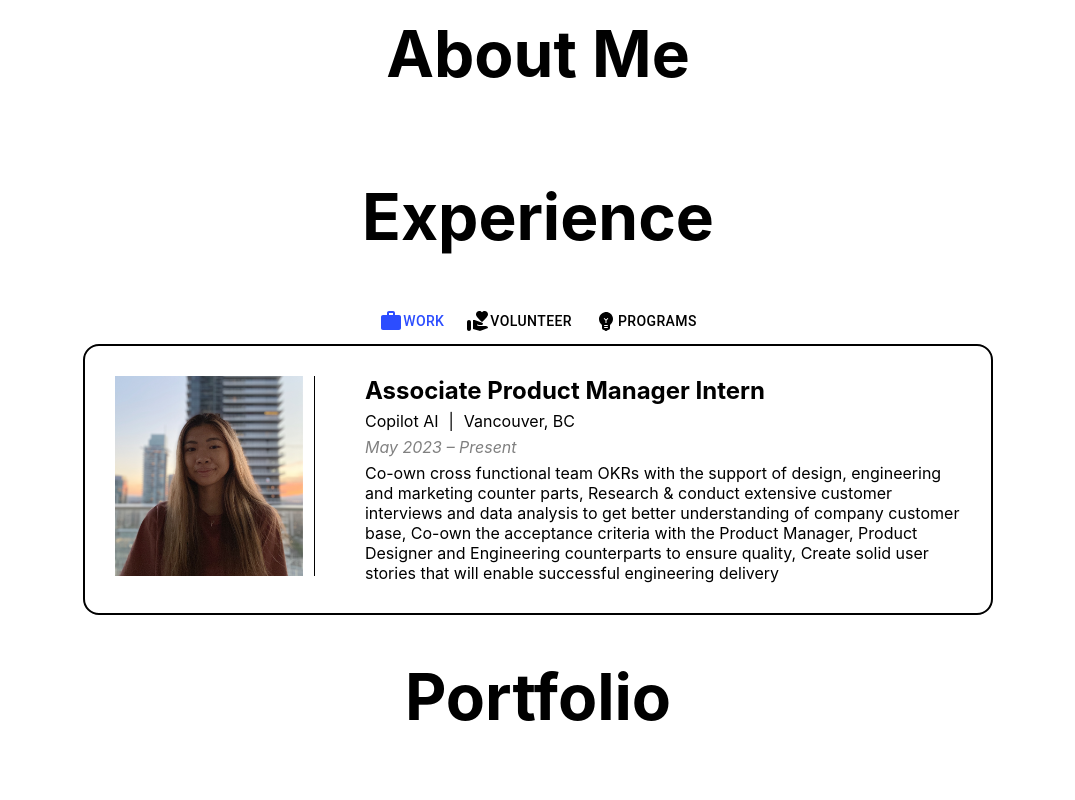
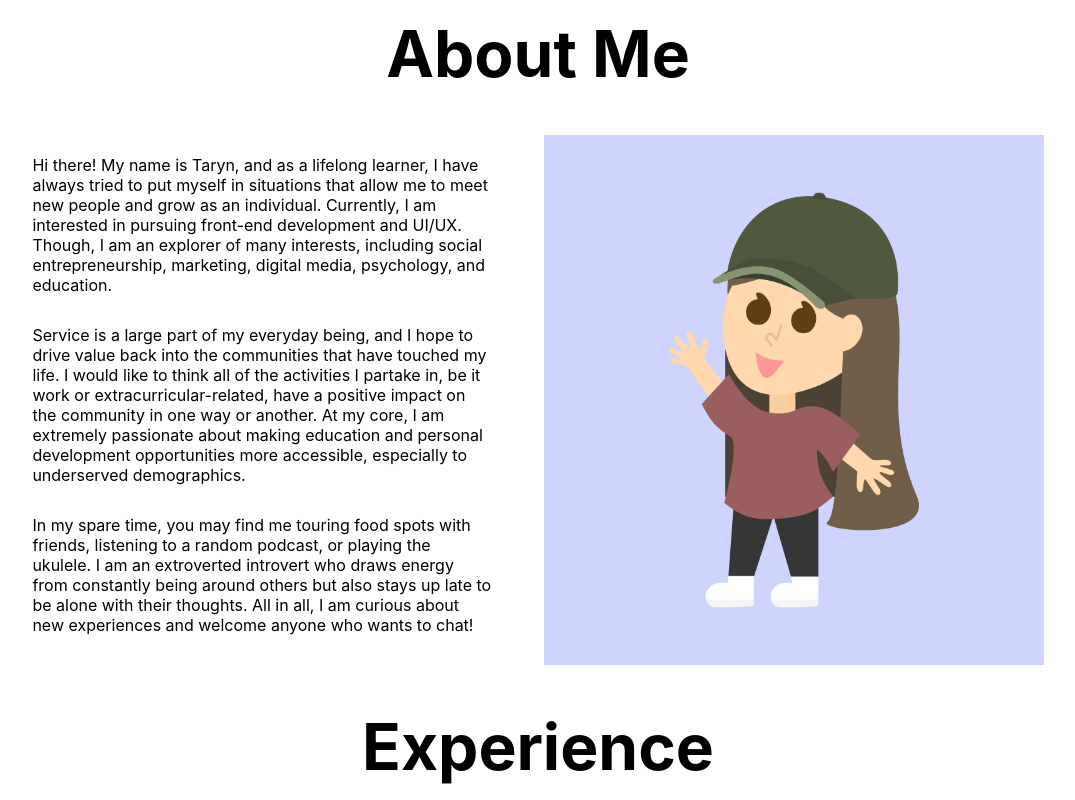
Before and after one commit to tarynwou/me, a Next.js app in the folder nextjs-blog/: page / in a window 1280 px wide. Shown: the part 700-1500 px from the top of the page, without its empty margins (102-1177 px from the left). Built offline with nearby package versions, Linux system fonts and the light colour scheme.

Commit message:
about me structure

```diff
--- a/nextjs-blog/components/AboutMe.tsx
+++ b/nextjs-blog/components/AboutMe.tsx
@@ -1,9 +1,48 @@
 import styles from "../styles/sections.module.css";
+import { Stack } from "@mui/material";
 
 export default function AboutMe() {
 	return (
 		<>
 			<h1 className={styles.sectionHeader}>About Me</h1>
+			<Stack direction="row">
+				<Stack className={styles.aboutTextContainer}>
+					<p className={styles.aboutPara}>
+						Hi there! My name is Taryn, and as a lifelong learner, I
+						have always tried to put myself in situations that allow
+						me to meet new people and grow as an individual.
+						Currently, I am interested in pursuing front-end
+						development and UI/UX. Though, I am an explorer of many
+						interests, including social entrepreneurship, marketing,
+						digital media, psychology, and education.
+					</p>
+					<p className={styles.aboutPara}>
+						Service is a large part of my everyday being, and I hope
+						to drive value back into the communities that have
+						touched my life. I would like to think all of the
+						activities I partake in, be it work or
+						extracurricular-related, have a positive impact on the
+						community in one way or another. At my core, I am
+						extremely passionate about making education and personal
+						development opportunities more accessible, especially to
+						underserved demographics.
+					</p>
+					<p className={styles.aboutPara}>
+						In my spare time, you may find me touring food spots
+						with friends, listening to a random podcast, or playing
+						the ukulele. I am an extroverted introvert who draws
+						energy from constantly being around others but also
+						stays up late to be alone with their thoughts. All in
+						all, I am curious about new experiences and welcome
+						anyone who wants to chat!
+					</p>
+				</Stack>
+				<img
+					className={styles.cartoon}
+					src="/images/taryn-character.png"
+					alt="Taryn Wou Cartoon"
+				/>
+			</Stack>
 		</>
 	);
 }
--- a/nextjs-blog/pages/index.js
+++ b/nextjs-blog/pages/index.js
@@ -15,7 +15,7 @@ function RoleComponent() {
 
 	React.useEffect(() => {
 		const typed = new Typed(role.current, {
-			strings: ["developer", "product manager", "creator"],
+			strings: ["developer.", "product manager.", "creator."],
 			typeSpeed: 100,
 			loop: true,
 			loopCount: Infinity,
@@ -58,7 +58,7 @@ export default function Home() {
 								className={styles.titlefont}
 								id={styles.titlename}
 							>
-								Taryn Wou
+								Taryn Wou.
 							</h1>
 							<h2
 								className={styles.titlefont}
--- a/nextjs-blog/styles/sections.module.css
+++ b/nextjs-blog/styles/sections.module.css
@@ -1,6 +1,23 @@
 .sectionHeader {
 	font-size: 64px;
 	font-family: "San Francisco", "SF Pro Text", Inter, -apple-system, Roboto;
+}
+
+.aboutTextContainer {
+	width: 500px;
+	margin-right: 50px;
+	padding-top: 20px;
+}
+
+.cartoon {
+	width: 500px;
+	-webkit-transform: scaleX(-1);
+	transform: scaleX(-1);
+}
+
+.aboutPara {
+	margin-bottom: 30px;
+	text-align: left;
 }
 
 .experienceSection {
```
Also changed, not shown: nextjs-blog/components/Connect.tsx (+44 -0 lines), nextjs-blog/public/images/taryn-character.png (added).
